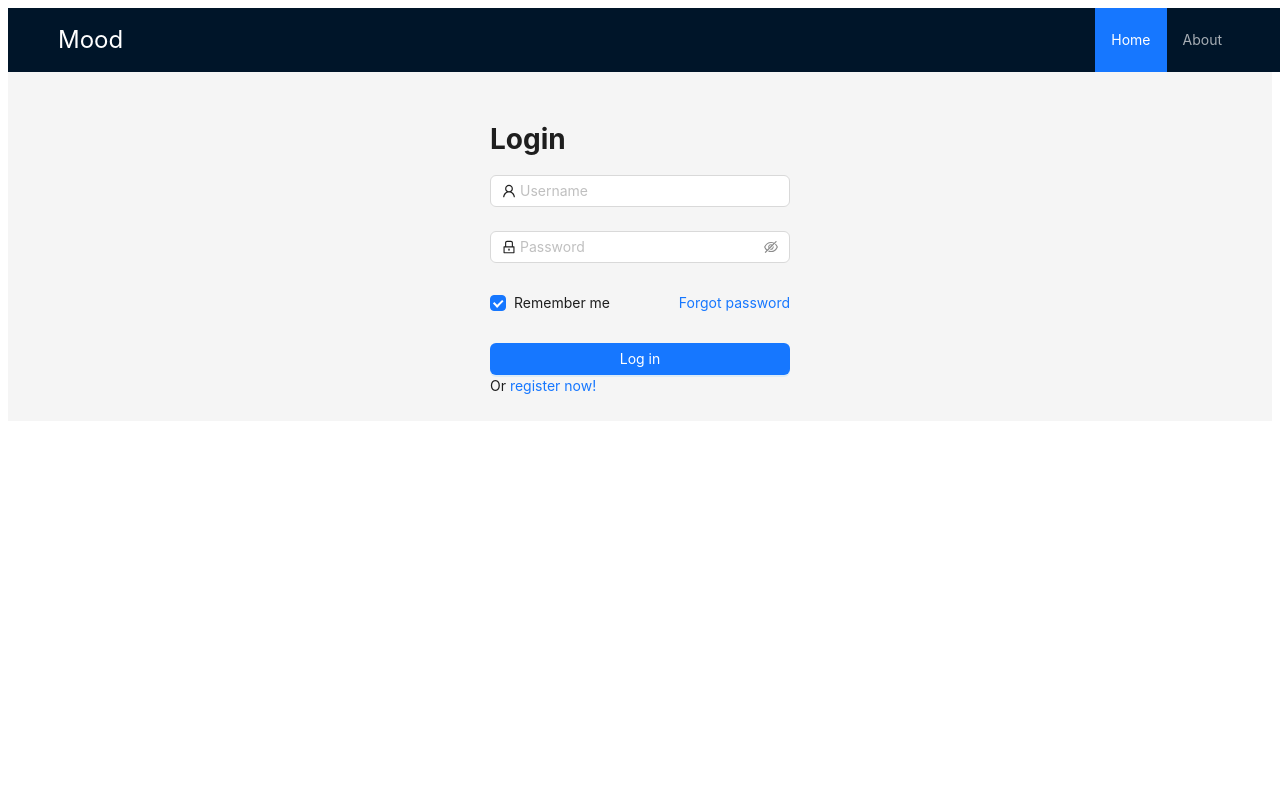
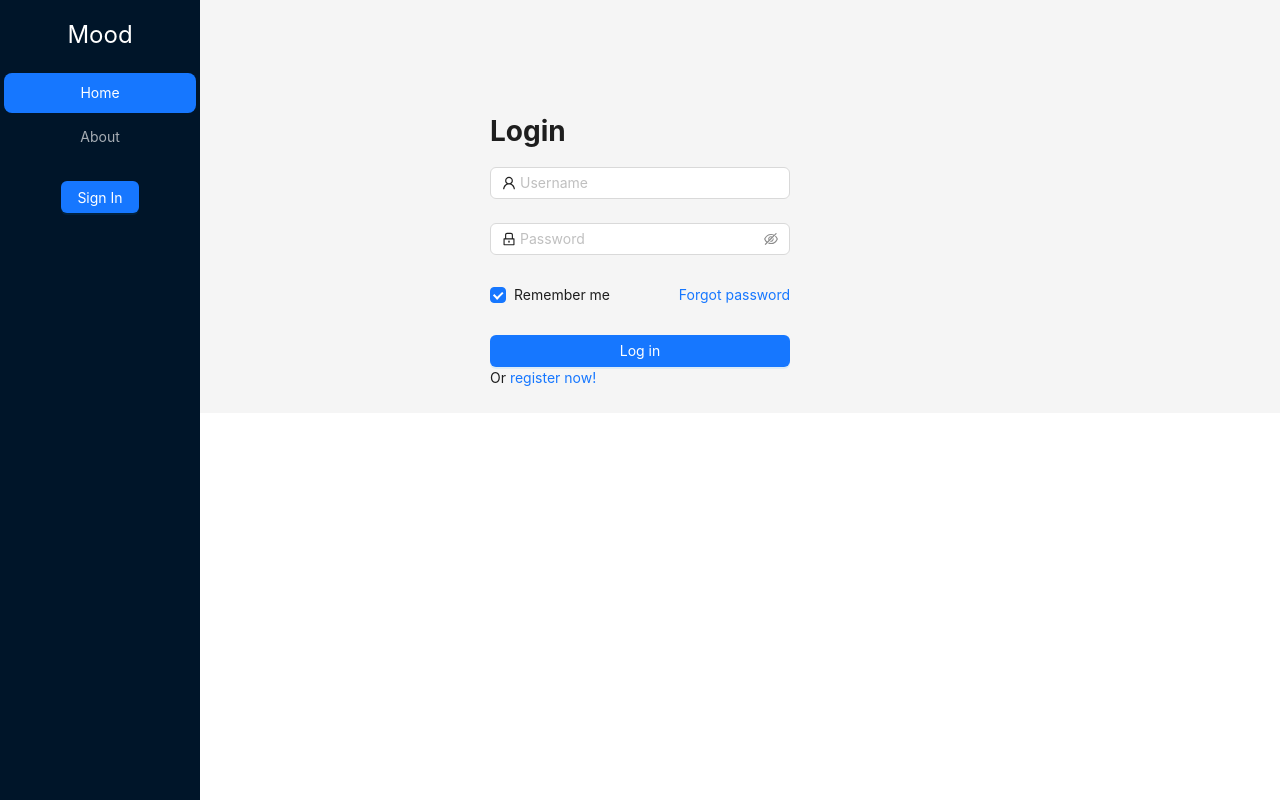
Before and after one commit to brimell/mente, a React (Vite) app: page / in a window 1280 px wide. Built offline with nearby package versions, Linux system fonts and the light colour scheme; no server answers; the database is empty; the HTML template or start-up script is replaced by a standard one.

Commit message:
add fontawesome

```diff
--- a/index.html
+++ b/index.html
@@ -6,7 +6,7 @@
     <meta name="viewport" content="width=device-width, initial-scale=1.0" />
     <title>mood</title>
   </head>
-  <body>
+  <body style="margin: 0px;">
     <div id="root"></div>
     <script type="module" src="/src/main.tsx"></script>
   </body>
--- a/package.json
+++ b/package.json
@@ -11,6 +11,11 @@
     "dura": "dura watch && dura serve"
   },
   "dependencies": {
+    "@fortawesome/fontawesome-svg-core": "^6.5.1",
+    "@fortawesome/free-brands-svg-icons": "^6.5.1",
+    "@fortawesome/free-regular-svg-icons": "^6.5.1",
+    "@fortawesome/free-solid-svg-icons": "^6.5.1",
+    "@fortawesome/react-fontawesome": "^0.2.0",
     "antd": "^5.14.1",
     "axios": "^1.6.7",
     "firebase": "^10.8.0",
--- a/src/components/AppHeader.tsx
+++ b/src/components/AppHeader.tsx
@@ -1,11 +1,12 @@
-import { Layout, Menu } from "antd";
-import { useContext } from "react";
+import React, { useContext } from "react";
+import { Layout, Menu, Button } from "antd";
 import { MainContext } from "../contexts/MainContext";
-import { LogoutOutlined } from "@ant-design/icons";
+import { FontAwesomeIcon } from "@fortawesome/react-fontawesome";
+import { faSignOutAlt } from "@fortawesome/free-solid-svg-icons";
 import { logoutUser } from "../utils/auth";
 import { Link, useNavigate } from "react-router-dom";
 
-const { Header } = Layout;
+const { Sider } = Layout;
 
 export default function AppHeader() {
 	const navigateTo = useNavigate();
@@ -13,33 +14,40 @@ export default function AppHeader() {
 
 	const handleLogout = () => {
 		logoutUser();
-		navigateTo("/"); // Redirect to home page after logout
+		navigateTo("/");
 	};
 
 	return (
-		<Header
+		<Sider
+			breakpoint="lg"
+			collapsedWidth="0"
 			style={{
+				backgroundColor: "#001529",
+				height: "100vh",
 				position: "fixed",
-				zIndex: 1,
-				width: "100%",
-				display: "flex",
-				justifyContent: "space-between",
+				left: 0,
 			}}
 		>
-			<div style={{ color: "white", fontSize: 24 }}>Mood</div>
-			<Menu theme="dark" mode="horizontal" defaultSelectedKeys={["1"]}>
+			<div style={{ color: "white", fontSize: 24, textAlign: "center", margin: "20px 0" }}>Mood</div>
+			<Menu theme="dark" mode="vertical" defaultSelectedKeys={["1"]} style={{ textAlign: "center" }}>
 				<Menu.Item key="1">
 					<Link to="/">Home</Link>
 				</Menu.Item>
 				<Menu.Item key="2">
 					<Link to="/about">About</Link>
 				</Menu.Item>
-				{currentUser && (
+			</Menu>
+			{currentUser ? (
+				<Menu theme="dark" mode="vertical">
 					<Menu.Item key="3" onClick={handleLogout}>
-						<LogoutOutlined />
+						<FontAwesomeIcon icon={faSignOutAlt} style={{ fontSize: "24px", color: "white" }} />
 					</Menu.Item>
-				)}
-			</Menu>
-		</Header>
+				</Menu>
+			) : (
+				<div style={{ textAlign: "center", marginTop: "20px" }}>
+					<Button type="primary">Sign In</Button>
+				</div>
+			)}
+		</Sider>
 	);
 }
--- a/src/contexts/MainContext.tsx
+++ b/src/contexts/MainContext.tsx
@@ -26,7 +26,7 @@ const MainContextProvider: React.FC<{ children: React.ReactNode }> = ({
 	children,
 }) => {
 	const [moods, setMoods] = useState<Mood[]>([]);
-	const [currentUser, setCurrentUser] = useState<User | null>(undefined);
+	const [currentUser, setCurrentUser] = useState<User | null | undefined>(undefined);
 
 	useEffect(() => {
 		const fetchMoods = async () => {
--- a/src/pages/Home.tsx
+++ b/src/pages/Home.tsx
@@ -53,13 +53,6 @@ const HomePage = () => {
             onFinish={onFinish}
           >
             <Form.Item
-              label="Date"
-              name="date"
-              rules={[{ required: true, message: 'Please select date!' }]}
-            >
-              <Input type="date" />
-            </Form.Item>
-            <Form.Item
               label="Mood"
               name="mood"
               rules={[{ required: true, message: 'Please select mood!' }]}
```
Also changed, not shown: src/components/header.css (added, +40 -0 lines), 1 other file (tests, documents, lock files or other folders).
